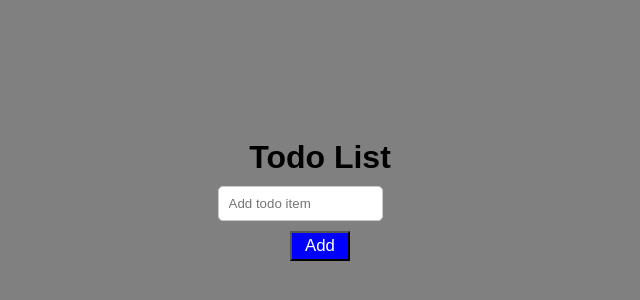
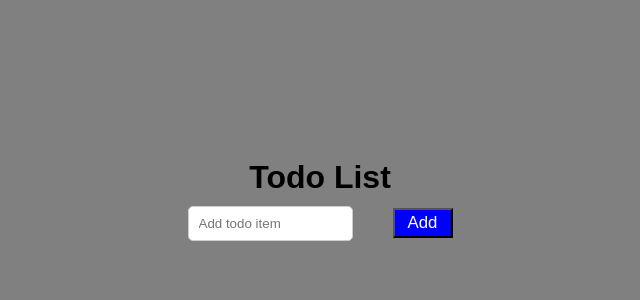
Before and after one commit to james-martinez96/todo-list, a React (Vite) app: page / in a window 1280 px wide. Shown: the part 200-500 px from the top of the page, without its empty margins (320-960 px from the left). Built offline with nearby package versions, Linux system fonts and the light colour scheme.

Commit message:
Refactor TodoList component to use a form for adding todo items

```diff
--- a/src/TodoList.tsx
+++ b/src/TodoList.tsx
@@ -7,11 +7,7 @@ interface Item  {
 }
 
 export const TodoList: React.FC = () => {
-  const [todos, setTodos] = useState<Item[]>([
-    // temp values
-    // {id: 1, text: "learn typescript", completed: false},
-    // {id: 2, text: "test", completed: false},
-  ])
+  const [todos, setTodos] = useState<Item[]>([])
   const [input, setInput] = useState<string>("");
 
   const saveTodos = (todos: Item[]) => {
@@ -33,6 +29,7 @@ export const TodoList: React.FC = () => {
     const newTodo: Item = {id: Date.now(), text: input, completed: false}
     setTodos([ ...todos, newTodo ])
     saveTodos([ ...todos, newTodo ])
+    setInput("")
     console.log(newTodo)
     console.log(todos)
   }
@@ -57,11 +54,14 @@ export const TodoList: React.FC = () => {
         </li>
       ))}
     </ul>
-    <input
-      type='text'
-      placeholder='Add todo item'
-      onChange={(e) => setInput(e.currentTarget.value)}
-    />
-    <button onClick={handleClick}>Add</button>
+    <form>
+      <input
+        type='text'
+        placeholder='Add todo item'
+        value={input}
+        onChange={(e) => setInput(e.currentTarget.value)}
+      />
+      <button type='submit' onClick={handleClick}>Add</button>
+    </form>
   </div>
 }
```
